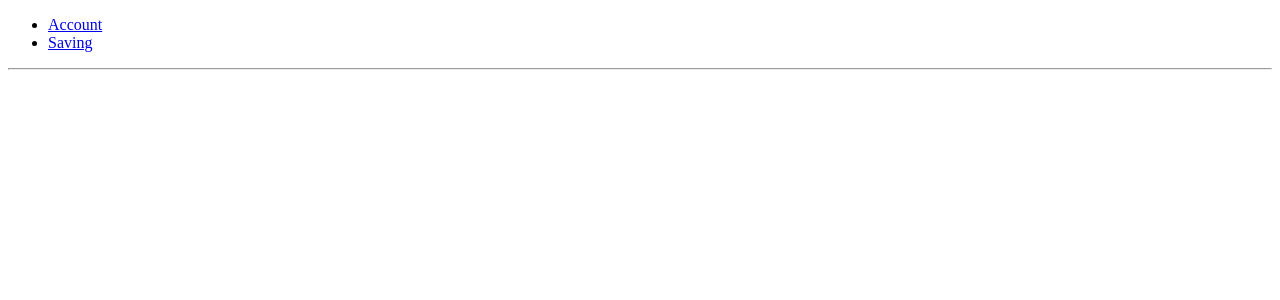
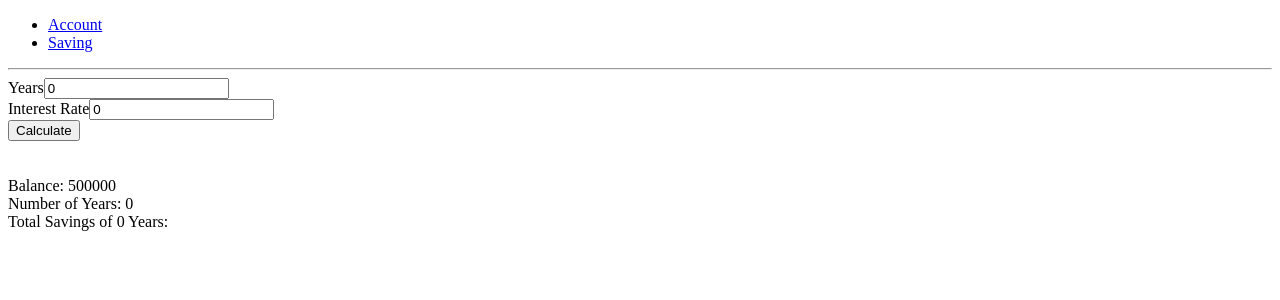
Before and after one commit to paingsoethaw/bank-sys-fe, a React (Vite) app: page /saving in a window 1280 px wide. Shown: the top 300 px of the page. Built offline with nearby package versions, Linux system fonts and the light colour scheme.

Commit message:
updated saving page

```diff
--- a/src/pages/Account.tsx
+++ b/src/pages/Account.tsx
@@ -1,5 +1,3 @@
-// import { useState } from "react";
-
 import { useEffect, useState } from "react";
 import {
   useAppDispatch,
@@ -7,26 +5,23 @@ import {
 } from "../hooks";
 import {
   User,
+  // Transaction,
   // addUser,
   // makeDeposit,
   makeWithdrawal,
   userSelector,
 } from "../features/users/userSlice";
 
-function UserPage() {
+function Account() {
   const dispatch = useAppDispatch();
 
   const [userDetails, setUserDetails] = useState<User>();
   const [depositAmount, setDepositAmount] = useState<number>(0);
-  // const [users, setUsers] = useState<Array<User>>([]);
-  // const [newUserName, setNewUserName] = useState<string>("");
-  // const [newUserEmail, setNewUserEmail] = useState<string>("");
   const selectedUser = useAppSelector(userSelector);
 
   useEffect(() => {
     setUserDetails(selectedUser);
     return () => {
-      console.log("component unmounting...");
     };
   }, [selectedUser]);
 
@@ -50,8 +45,8 @@ function UserPage() {
       <div>
         <input
           type="number"
-          placeholder="Deposit Amt"
-          aria-label="name"
+          placeholder="Deposit Amount"
+          aria-label="deposit-amount"
           value={depositAmount}
           onChange={(e) => setDepositAmount(parseInt(e.target.value))}
         />
@@ -64,7 +59,7 @@ function UserPage() {
     </div>
   );
 }
-export default UserPage;
+export default Account;
 
 // function Account() {
 //   return (
--- a/src/pages/Saving.tsx
+++ b/src/pages/Saving.tsx
@@ -1,14 +1,76 @@
-// import { useState } from "react";
+import { useEffect, useState } from "react";
+import {
+  // useAppDispatch,
+  useAppSelector,
+} from "../hooks";
+import {
+  User,
+  // Transaction,
+  // addUser,
+  // makeDeposit,
+  // makeWithdrawal,
+  userSelector,
+} from "../features/users/userSlice";
+
+function CalculateSavings(amount: number, years: number, ratePercent: number, roundToPlaces: number) {
+  const interestRate = ratePercent / 100 + 1;
+  return (amount * Math.pow(interestRate, years)).toFixed(roundToPlaces);
+}
 
 function Saving() {
+  const [userDetails, setUserDetails] = useState<User>();
+  const [calculatedSavingAmount, setCalculatedSavingAmount] = useState<string>();
+  const [interestRate, setInterestRate] = useState<number>(0);
+  const [noOfYears, setNoOfYears] = useState<number>(0);
+  const selectedUser = useAppSelector(userSelector);
+
+  useEffect(() => {
+    setUserDetails(selectedUser);
+    return () => {
+    };
+  }, [selectedUser]);
+
+  function handleCalculate() {
+    setCalculatedSavingAmount(CalculateSavings(userDetails?.balance || 0, noOfYears, interestRate, 2));
+  }
+
   return (
     <>
-      {/* Amount Input */}
       {/* % Input */}
-      <div></div>
+      <div>
+        Years
+        <input
+          type="number"
+          placeholder="Years"
+          aria-label="years"
+          value={noOfYears}
+          onChange={(e) => setNoOfYears(parseInt(e.target.value))}
+        />
+        <br />
+        Interest Rate
+        <input
+          type="number"
+          placeholder="Interest Rate"
+          aria-label="interest-rate"
+          value={interestRate}
+          onChange={(e) => setInterestRate(parseInt(e.target.value))}
+        />
+        <br />
+        <button type="submit" className="btn" onClick={handleCalculate}>
+          Calculate
+        </button>
+      </div>
 
+      <br />
+      <br />
       {/* comparison of saving amt and balance */}
-      <div></div>
+      <div>
+        Balance: {userDetails?.balance}
+        <br />
+        Number of Years: {noOfYears}
+        <br />
+        Total Savings of {noOfYears} Years: {calculatedSavingAmount}
+      </div>
     </>
   );
 }
```
